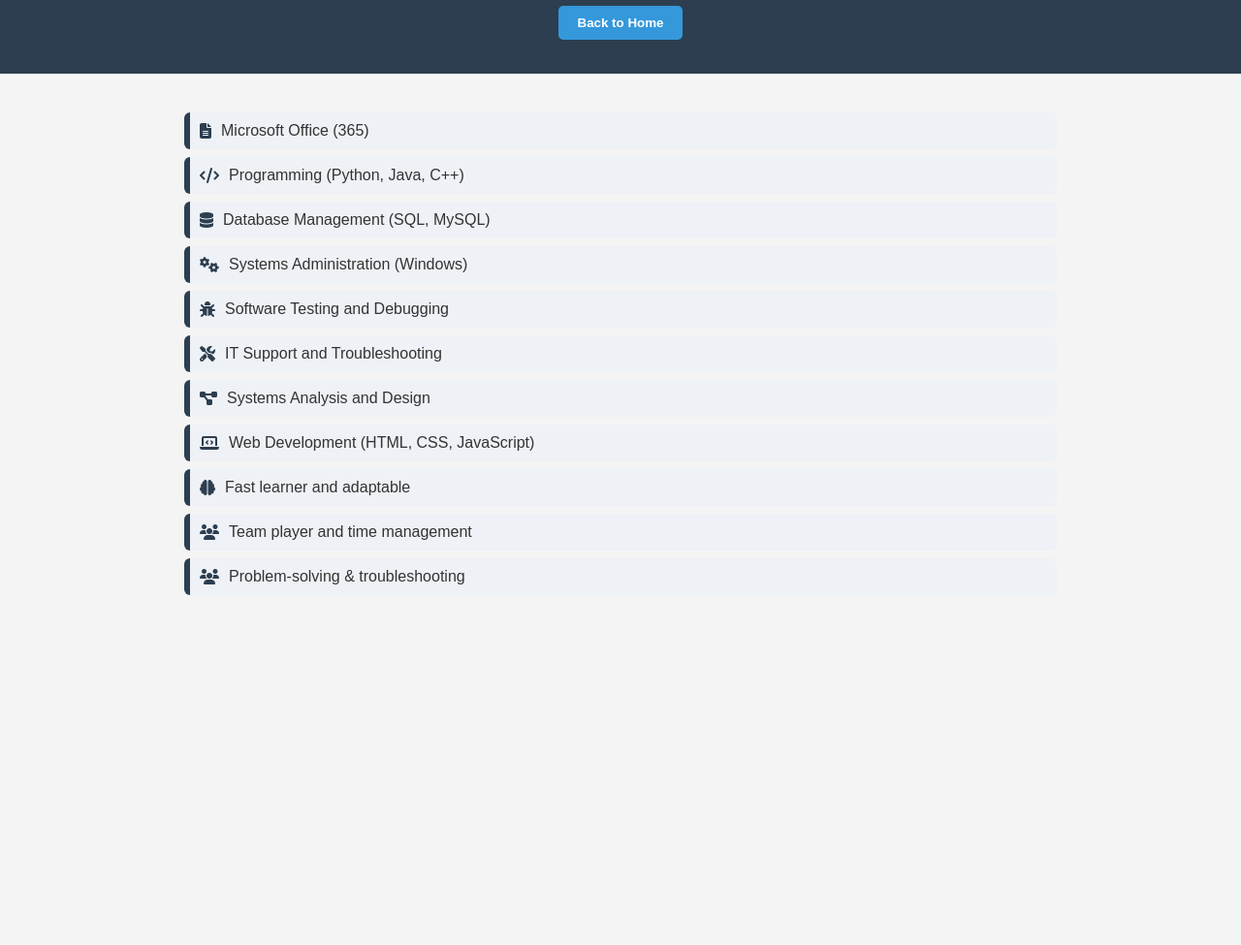
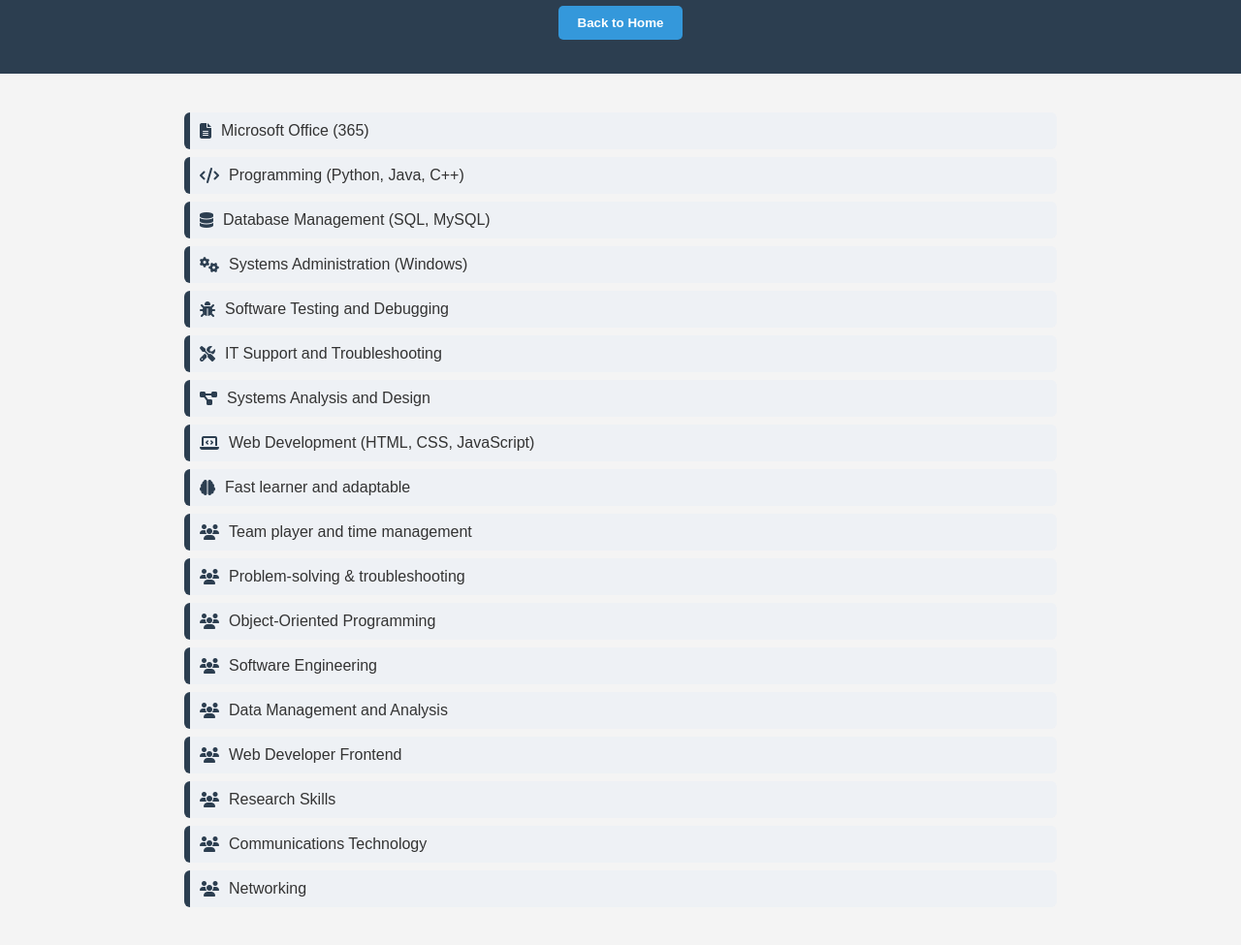
Before and after one commit to ia-miq/963, a plain HTML site: page skills.html in a window 1280 px wide. Shown: the part 109-1084 px from the top of the page at 97% size. Before the commit the page ends 800 px from the top, so only its background shows below. Drawn offline with Linux system fonts and the light colour scheme.

Commit message:
Update skills.html

```diff
--- a/skills.html
+++ b/skills.html
@@ -63,6 +63,13 @@
         <li><i class="fas fa-brain"></i> Fast learner and adaptable</li>
         <li><i class="fas fa-users"></i> Team player and time management</li>
         <li><i class="fas fa-users"></i> Problem-solving & troubleshooting</li>
+        <li><i class="fas fa-users"></i> Object-Oriented Programming</li>
+        <li><i class="fas fa-users"></i> Software Engineering</li>
+        <li><i class="fas fa-users"></i> Data Management and Analysis</li>
+        <li><i class="fas fa-users"></i> Web Developer Frontend</li>
+        <li><i class="fas fa-users"></i> Research Skills</li>
+        <li><i class="fas fa-users"></i> Communications Technology</li>
+        <li><i class="fas fa-users"></i> Networking</li>
       </ul>
     </section>
   </main>
```
